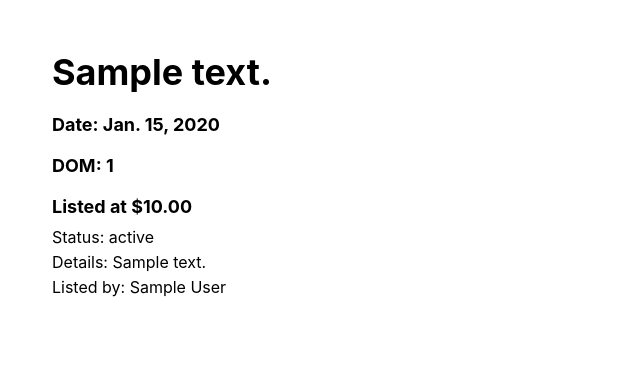
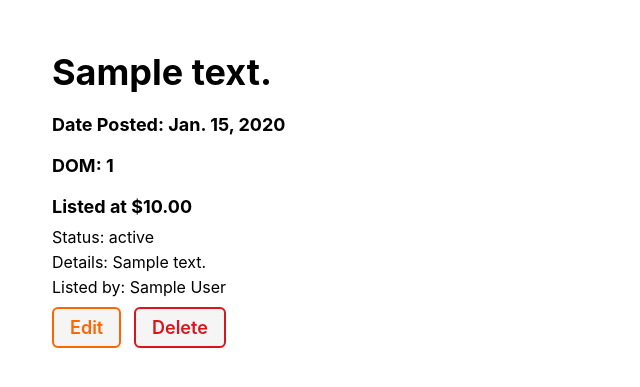
Before and after one commit to abashwitharash/listinglogix, a Django app: page /lists/1/ in a window 1280 px wide. Shown: the part 55-442 px from the top of the page, without its empty margins (0-640 px from the left). Run offline with Django 5.2, Linux system fonts and the light colour scheme; tables that the repository leaves empty hold one stand-in row (values such as "Sample post").

Commit message:
added update feature for property

```diff
--- a/main_app/static/css/lists/lists-detail.css
+++ b/main_app/static/css/lists/lists-detail.css
@@ -13,6 +13,10 @@
 
   .list-details {
     width: 98%;
+  }
+
+  .list-actions {
+    margin-top: 20px;
   }
 
   .subsection-title {
--- a/main_app/templates/lists/detail.html
+++ b/main_app/templates/lists/detail.html
@@ -8,7 +8,7 @@
   <div class="list-details">
     <h1>{{ property.address }}</h1>
     {% if property.price %}
-    <h3>Date: {{ property.date_posted }}</h3>
+    <h3>Date Posted: {{ property.date_posted }}</h3>
     <h3>DOM: {{ property.dom }}
     <h3>Listed at ${{ property.price }}</h3>
     {% else %}
@@ -17,6 +17,11 @@
     <p>Status: {{ property.status }}</p>
     <p>Details: {{ property.details }}</p>
     <p>Listed by: {{ property.listed_by }}
+
+      <div class="list-actions">
+        <a href="{% url 'lists-update' property.id %}" class="btn warn">Edit</a>
+        <a href="{% url 'lists-delete' property.id %}" class="btn danger">Delete</a>
+      </div>
   </div>
 </section>
 {% endblock %}
--- a/main_app/urls.py
+++ b/main_app/urls.py
@@ -7,6 +7,7 @@ urlpatterns = [
     path('lists/', views.lists_index, name='lists-index'),
     path('lists/<int:list_id>/', views.list_detail, name='list-detail'),
     path('lists/create/', views.ListCreate.as_view(), name='list-create'),
-
+    path('lists/<int:pk>/update/', views.ListUpdate.as_view(), name='lists-update'),
+    path('lists/<int:pk>/delete/', views.ListDelete.as_view(), name='lists-delete'),
 
 ]
--- a/main_app/views.py
+++ b/main_app/views.py
@@ -1,10 +1,18 @@
 from django.shortcuts import render
-from django.views.generic.edit import CreateView
+from django.views.generic.edit import CreateView, UpdateView, DeleteView
 from .models import Property
 
 class ListCreate(CreateView):
     model = Property
     fields = '__all__'
+
+class ListUpdate(UpdateView):
+    model = Property
+    fields = ['price', 'status', 'details', 'dom']
+
+class ListDelete(DeleteView):
+    model = Property
+    success_url = '/lists/'
 
 # Define the home view function
 def home(request):
```
Also changed, not shown: main_app/templates/main_app/property_form.html (+6 -1 lines).
